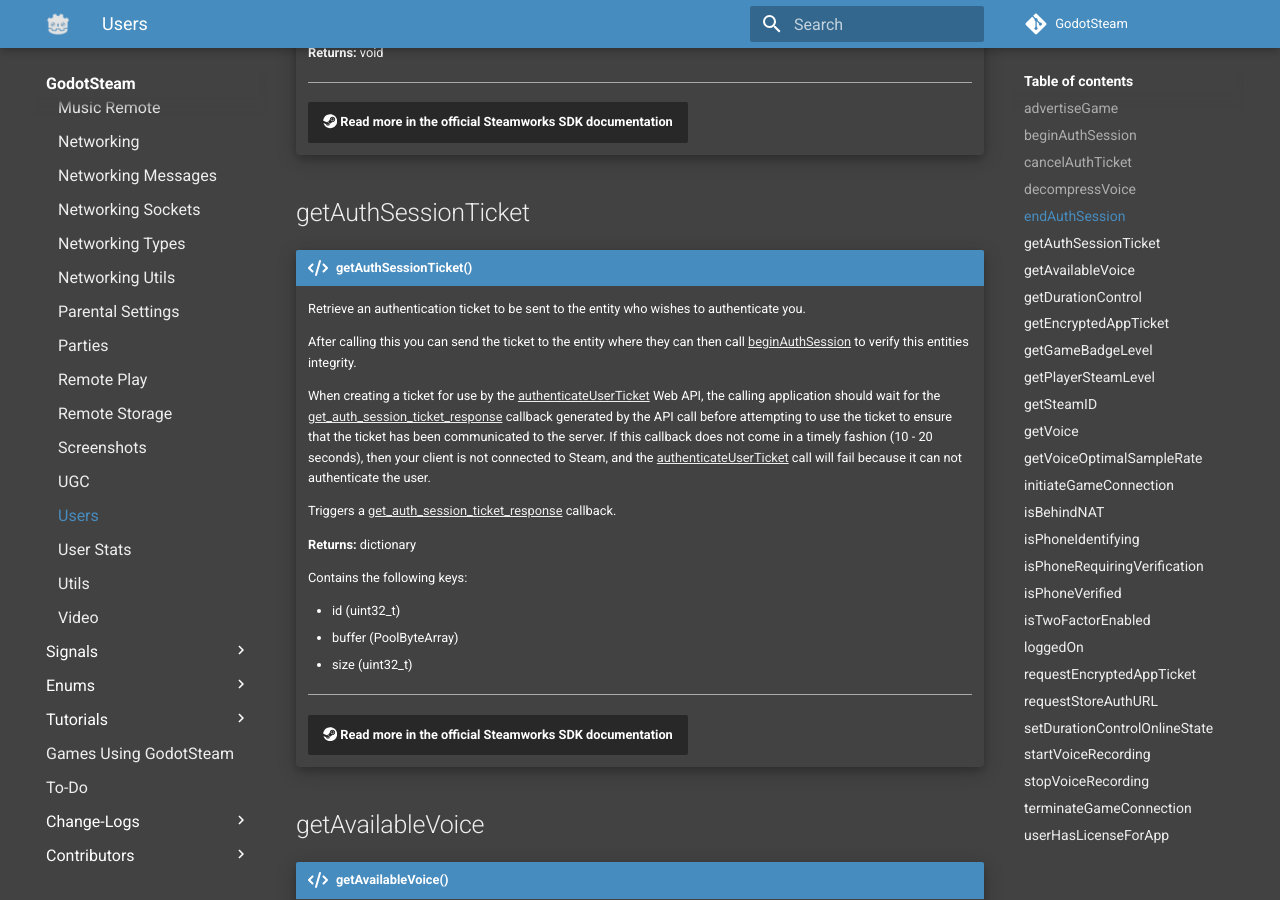
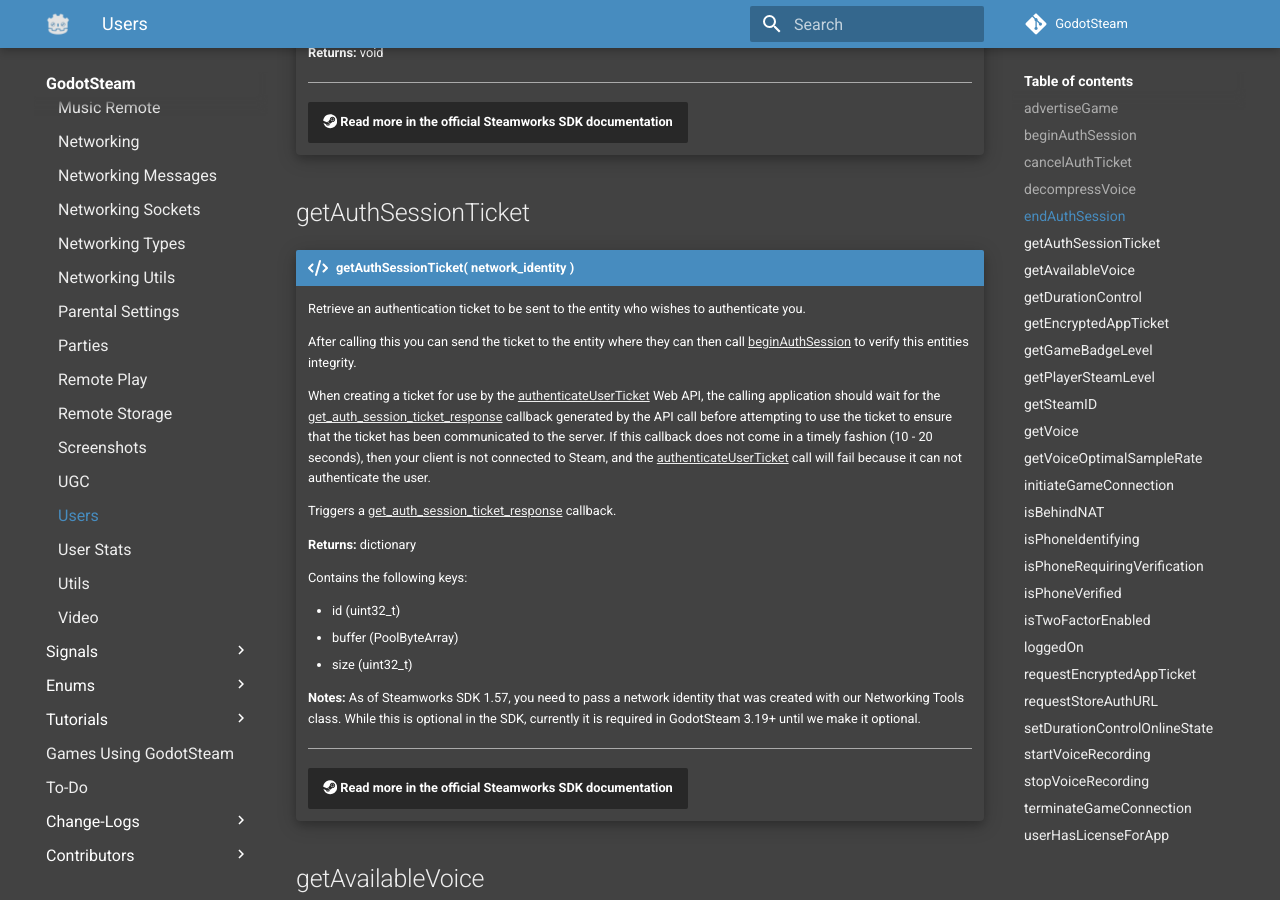
Before and after one commit to GodotSteam/GodotSteam, an MkDocs documentation site: the page built from docs/functions/users.md, in a window 1280 px wide and 900 px high, scrolled down 2012 px. Built offline with MkDocs 1.6.1 and Material for MkDocs 9.7.7, drawn with Linux system fonts in a browser that asks for light colours; comment, search, counter and statistics services are not loaded.

Commit message:
Updated User class functions

```diff
--- a/docs/functions/users.md
+++ b/docs/functions/users.md
@@ -77,7 +77,7 @@
 
 ## getAuthSessionTicket
 
-!!! function "getAuthSessionTicket()"
+!!! function "getAuthSessionTicket( network_identity )"
 	Retrieve an authentication ticket to be sent to the entity who wishes to authenticate you.
 
 	After calling this you can send the ticket to the entity where they can then call [beginAuthSession](/functions/users/#beginauthsession) to verify this entities integrity.
@@ -93,6 +93,8 @@
 	* id (uint32_t)
 	* buffer (PoolByteArray)
 	* size (uint32_t)
+
+	**Notes:** As of Steamworks SDK 1.57, you need to pass a network identity that was created with our Networking Tools class.  While this is optional in the SDK, currently it is required in GodotSteam 3.19+ until we make it optional.
 
 	---
     [:fontawesome-brands-steam: Read more in the official Steamworks SDK documentation](https://partner.steamgames.com/doc/api/ISteamUser#GetAuthSessionTicket){ .md-button .md-button--store target="_blank" }
```
